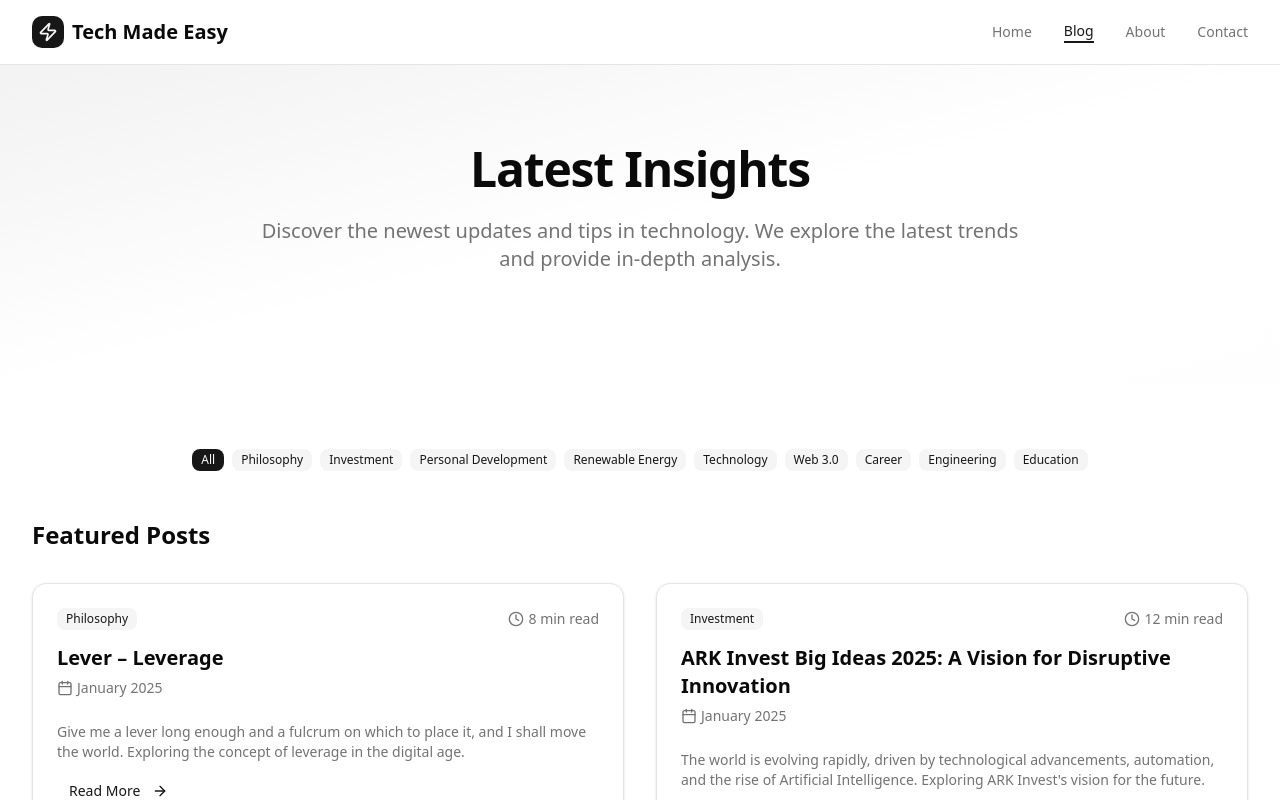
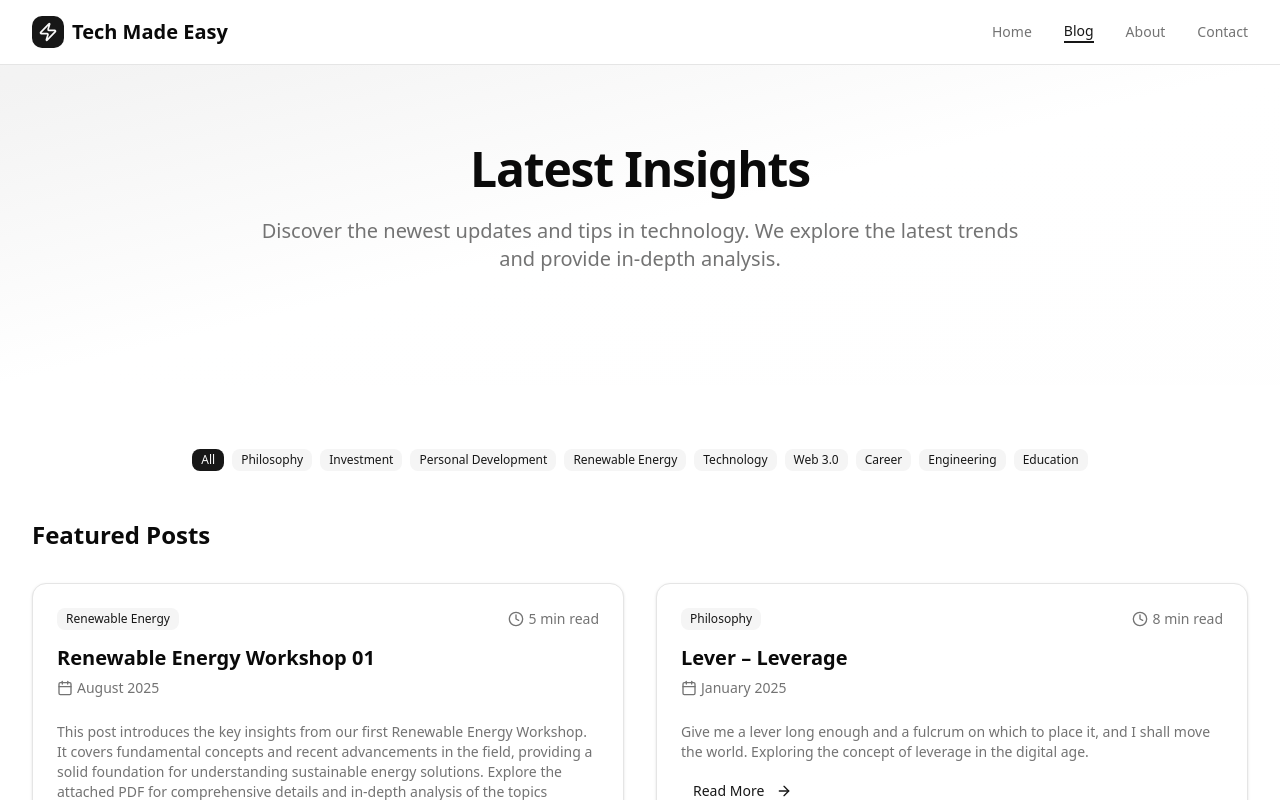
Before and after one commit to Vietduc88x/techmadeeasy-website, a React (Vite) app: page /blog in a window 1280 px wide. Shown: the top 800 px of the page. Built offline with nearby package versions, Linux system fonts and the light colour scheme.

Commit message:
Add new blog post: Renewable Energy Workshop 01 with PDF

```diff
--- /dev/null
+++ b/src/content/renewable-energy-workshop-01.md
@@ -0,0 +1,5 @@
+## Renewable Energy Workshop 01
+
+This post introduces the key insights from our first Renewable Energy Workshop. It covers fundamental concepts and recent advancements in the field, providing a solid foundation for understanding sustainable energy solutions. The workshop material delves into various aspects of renewable technologies, their applications, and their impact on the global energy landscape. It's designed to be accessible for both beginners and those looking to deepen their knowledge in this critical area. Explore the attached PDF for comprehensive details and in-depth analysis of the topics discussed, offering valuable perspectives on the future of energy.
+
+[Download Workshop Material (PDF)](/Renewable-Energy-Workshop-01.pdf)
--- a/src/pages/Blog.jsx
+++ b/src/pages/Blog.jsx
@@ -7,6 +7,15 @@ import { Badge } from '@/components/ui/badge';
 
 export function Blog() {
   const blogPosts = [
+    {
+      slug: 'renewable-energy-workshop-01',
+      title: 'Renewable Energy Workshop 01',
+      excerpt: 'This post introduces the key insights from our first Renewable Energy Workshop. It covers fundamental concepts and recent advancements in the field, providing a solid foundation for understanding sustainable energy solutions. Explore the attached PDF for comprehensive details and in-depth analysis of the topics discussed, offering valuable perspectives on the future of energy.',
+      category: 'Renewable Energy',
+      readTime: '5 min read',
+      date: 'August 2025',
+      featured: true,
+    },
     {
       slug: 'lever-leverage',
       title: 'Lever – Leverage',
--- a/src/pages/BlogPost.jsx
+++ b/src/pages/BlogPost.jsx
@@ -10,6 +10,13 @@ export function BlogPost() {
   const [loading, setLoading] = useState(true);
 
   const blogPosts = {
+    'renewable-energy-workshop-01': {
+      title: 'Renewable Energy Workshop 01',
+      category: 'Renewable Energy',
+      readTime: '5 min read',
+      date: 'August 2025',
+      author: 'Duc Hoang',
+    },
     'lever-leverage': {
       title: 'Lever – Leverage',
       category: 'Philosophy',
```
Also changed, not shown: 1 other file (tests, documents, lock files or other folders).
